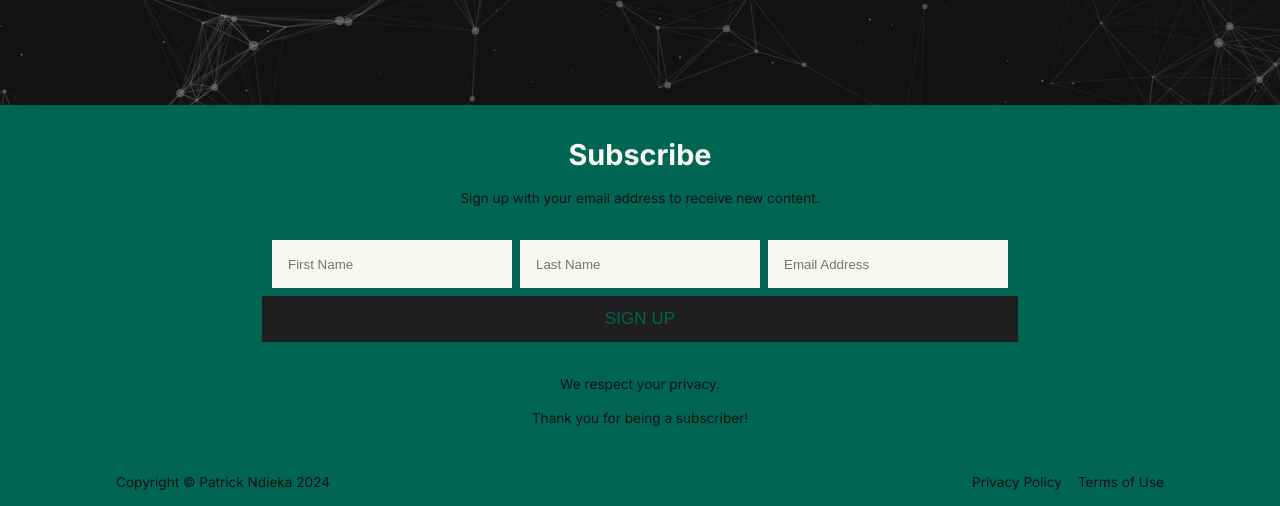
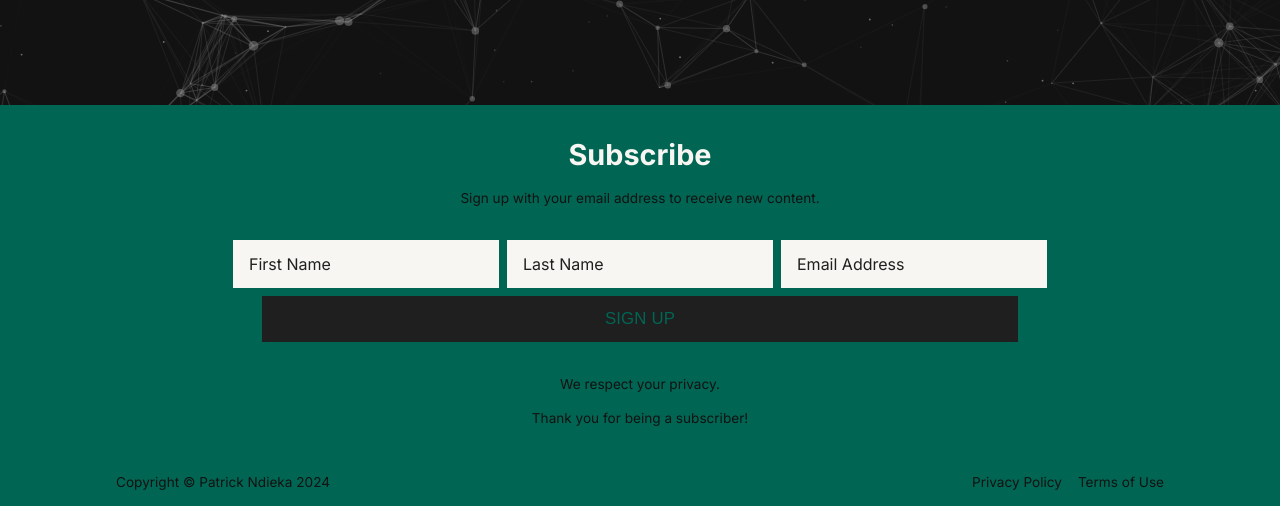
Before and after one commit to PatrickNdieka/portfolio, a Django app: page / in a window 1280 px wide. Shown: the part 1407-1913 px from the top of the page. Run offline with Django 4.2, Linux system fonts and the light colour scheme; data that the repository does not hold is empty; parts of the project's set-up code (start-up, migrations or seed data) failed here and were passed over; some libraries are stand-ins or nearby versions.

Commit message:
rectified styles

```diff
--- a/static/assets/css/styles.css
+++ b/static/assets/css/styles.css
@@ -127,6 +127,19 @@ img {
   width: 100%;
 }
 
+input {
+  line-height: 0.95em;
+  font-family: var(--font-family);
+  font-size: 1rem;
+  color: var(--fg-color);
+  background-color: var(--bg-color);
+  padding: 1em 0.5em;
+}
+
+input::placeholder {
+  color: var(--bs-accent-3);
+}
+
 .icon::before {
   /* for font awesome icon css settings */
   display: inline-block;
```
